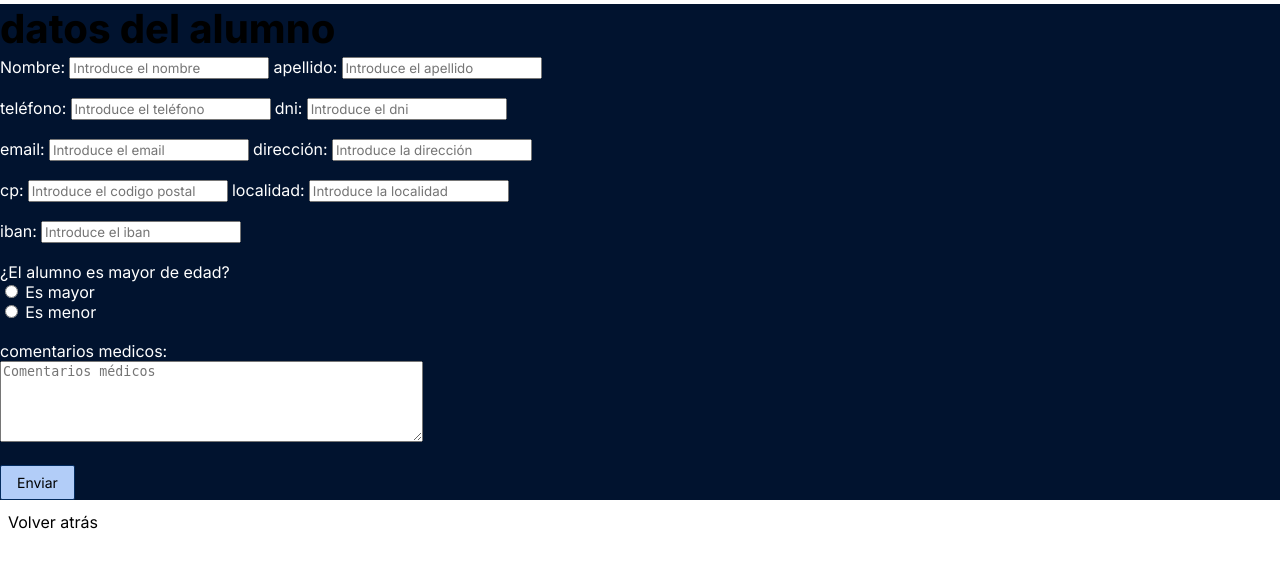
After one commit to eskaigarcia/bristol_manager, a PHP site: the page made by añadir_alumnos.php in a window 1280 px wide. The commit adds this page. Shown: the top 568 px of the page. Run offline with PHP 8.4, Linux system fonts and the light colour scheme.

Commit message:
subo la parte de agragar alumnos a la base de datos aunque le faltan cosas de los estilos es totalmente funcional

```diff
--- /dev/null
+++ b/añadir_alumnos.php
@@ -0,0 +1,59 @@
+<!DOCTYPE html>
+<html lang="en">
+<head>
+    <meta charset="UTF-8">
+    <meta name="viewport" content="width=device-width, initial-scale=1.0">
+    <title>Document</title>
+    <?php include './components/htmlHead.php'; ?>
+</head>
+<body>
+    <?php
+    require "resources/dbConnect.php";
+    $conectar=mysqli_connect($db_host,$db_user,$db_pass,$db_name);
+    if (mysqli_connect_errno()){
+        echo "fallo al conectar con la base de datos";
+        exit();
+    }
+    mysqli_set_charset($conectar, "utf8");
+?>
+    <div class="insalumatras">
+    <h1>datos del alumno</h1>
+    <form name="insalum" method="get" class="insalum" action="resources/insertar_alumnos.php">
+    <label for="nombre">Nombre:</label>
+        <input type="text" id="nombre" name="nombre" placeholder="Introduce el nombre">
+    <label for="apellido">apellido:</label>
+        <input type="text" id="apellido" name="apellido" placeholder="Introduce el apellido"><br><br>
+    <label for="telefono">teléfono:</label>
+        <input type="text" id="telefono" name="telefono" placeholder="Introduce el teléfono">
+    <label for="dni">dni:</label>
+        <input type="text" id="dni" name="dni" placeholder="Introduce el dni"><br><br>
+    <label for="email">email:</label>
+        <input type="text" id="email" name="email" placeholder="Introduce el email">
+    <label for="direccion">dirección:</label>
+        <input type="text" id="direccion" name="direccion" placeholder="Introduce la dirección"><br><br>
+    <label for="cp">cp:</label>
+        <input type="text" id="cp" name="cp" placeholder="Introduce el codigo postal">
+    <label for="localidad">localidad:</label>
+        <input type="text" id="localidad" name="localidad" placeholder="Introduce la localidad"><br><br>
+    <label for="iban">iban:</label>
+        <input type="text" id="iban" name="iban" placeholder="Introduce el iban"><br><br>
+    <label for="mayor">¿El alumno es mayor de edad?</label><br>
+        <input type="radio" id="mayor_si" name="mayoria" value="0">
+            <label for="mayor_si">Es mayor</label><br>
+        <input type="radio" id="mayor_no" name="mayoria" value="1">
+            <label for="mayor_no">Es menor</label><br><br>
+    <!--el alumno dudo que empiece siendo amonestado por eso no lo pregunto ya que sera algo que se tenga que modificar  -->
+    <label for="comentarios medicos">comentarios medicos:</label><br>
+    <textarea id="medico" name="medico" placeholder="Comentarios médicos" rows="5" cols="50"></textarea><br><br>
+        <button type="submit">Enviar</button>
+    </form>
+    </div>
+
+<!--#medico {
+        resize: both; /* Permite redimensionar en ambas direcciones */
+        max-width: 500px; /* Ancho máximo */
+        max-height: 200px; /* Altura máxima */
+}-->
+    <button onclick="window.location.href='dashboard.php'" class="cardLink align_left">Volver atrás</button>
+</body>
+</html>
--- a/css/styleKit.css
+++ b/css/styleKit.css
@@ -114,3 +114,13 @@ main{
   background-color: var(--color-primary-lightest);
 
 }
+.insalum{
+  font-family: var(--font-display);
+  color: white;
+  text-align: left;
+  margin-left: 00px;
+
+}
+.insalumatras{
+  background-color: var(--color-primary-darkest);
+}
--- a/dashboard.php
+++ b/dashboard.php
@@ -20,7 +20,9 @@
             <div class="card double">
                 <h2>Accesos rápidos</h2>
                 <hr>
-                <button class="cardLink align_left"><img src="img/personaAdd-onlight.png" alt="">Nuevo alumno</button>
+                <form method="post" action="añadir_alumnos.php">
+                <button type="submit" class="cardLink align_left"><img src="img/personaAdd-onlight.png" alt="">Nuevo alumno</button>
+                </form>
                 <button class="cardLink align_left"><img src="img/money-onlight.png" alt="">Nuevo cobro</button>
                 <button class="cardLink align_left"><img src="img/groupAdd-onlight.png" alt="">Añadir alumno a grupo</button>
                 <button class="cardLink align_left"><img src="img/groupRemove-onlight.png" alt="">Eliminar alumno de grupo</button>
```
Also changed, not shown: resources/insertar_alumnos.php (added, +35 -0 lines).
